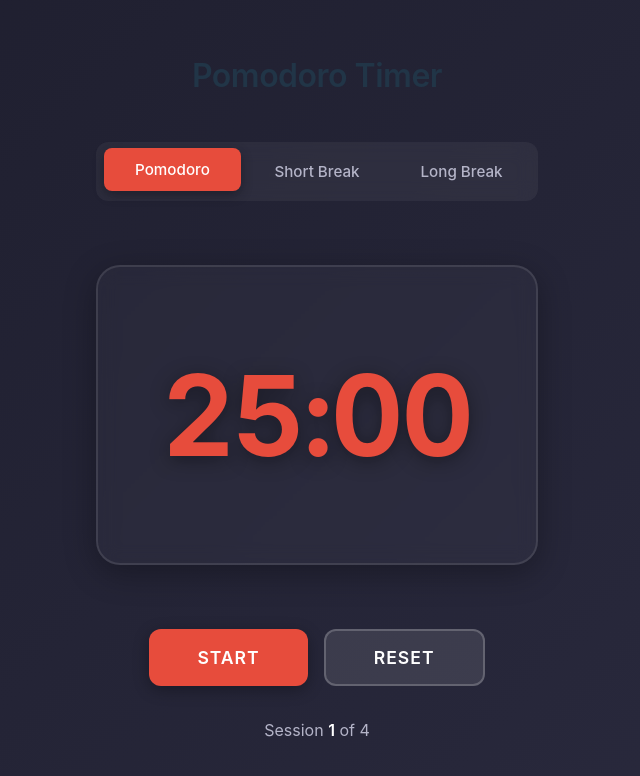
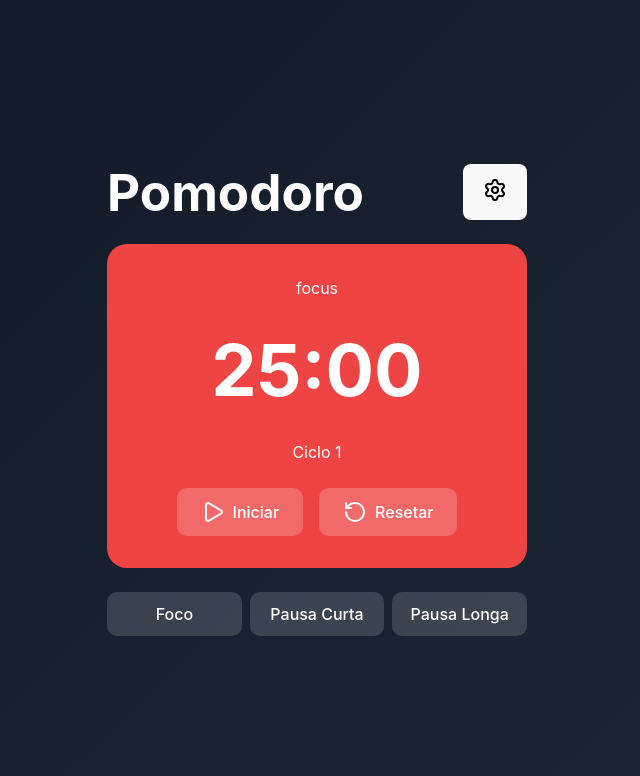
Before and after one commit to LucasAzevedoCosta/pomodoro-timer, a React (Vite) app: page / in a window 1280 px wide. Shown: the top 776 px of the page, without its empty margins (323-963 px from the left). Built offline with nearby package versions, Linux system fonts and the light colour scheme.

Commit message:
Feat: Adicionando o modal de configurações do timer

```diff
--- a/package.json
+++ b/package.json
@@ -10,6 +10,7 @@
     "preview": "vite preview"
   },
   "dependencies": {
+    "lucide-react": "^0.562.0",
     "react": "^18.2.0",
     "react-dom": "^18.2.0"
   },
@@ -19,13 +20,13 @@
     "@typescript-eslint/eslint-plugin": "^7.1.1",
     "@typescript-eslint/parser": "^7.1.1",
     "@vitejs/plugin-react": "^4.2.1",
+    "electron": "^30.0.1",
+    "electron-builder": "^24.13.3",
     "eslint": "^8.57.0",
     "eslint-plugin-react-hooks": "^4.6.0",
     "eslint-plugin-react-refresh": "^0.4.5",
     "typescript": "^5.2.2",
     "vite": "^5.1.6",
-    "electron": "^30.0.1",
-    "electron-builder": "^24.13.3",
     "vite-plugin-electron": "^0.28.6",
     "vite-plugin-electron-renderer": "^0.14.5"
   },
--- a/src/App.tsx
+++ b/src/App.tsx
@@ -1,4 +1,4 @@
-import PomodoroTimer from "./components/PomodoroTimer"
+import { PomodoroTimer } from "./components/PomodoroTimer"
 
 function App() {
 
--- /dev/null
+++ b/src/components/PomodoroSettingsModal.tsx
@@ -0,0 +1,82 @@
+import { useState } from "react";
+import { PomodoroSettings } from "../hooks/pomodoro";
+import styles from "./PomodoroSettingsModal.module.css";
+
+interface Props {
+  settings: PomodoroSettings;
+  onSave: (settings: PomodoroSettings) => void;
+  onCancel: () => void;
+}
+
+export function PomodoroSettingsModal({ settings, onSave, onCancel }: Props) {
+  const [tempSettings, setTempSettings] = useState(settings);
+
+  const handleChange = (key: keyof PomodoroSettings, value: number) => {
+    setTempSettings((prev) => ({ ...prev, [key]: value }));
+  };
+
+  return (
+    <div className={styles.overlay}>
+      <div className={styles.modal}>
+        <h2>Configurações</h2>
+
+        <div className={styles.field}>
+          <label>Foco (min)</label>
+          <input
+            className={styles.input}
+            type="number"
+            value={tempSettings.focusDuration}
+            onChange={(e) =>
+              handleChange("focusDuration", Number(e.target.value))
+            }
+          />
+        </div>
+
+        <div className={styles.field}>
+          <label>Pausa Curta (min)</label>
+          <input
+            className={styles.input}
+            type="number"
+            value={tempSettings.shortBreakDuration}
+            onChange={(e) =>
+              handleChange("shortBreakDuration", Number(e.target.value))
+            }
+          />
+        </div>
+
+        <div className={styles.field}>
+          <label>Pausa Longa (min)</label>
+          <input
+            className={styles.input}
+            type="number"
+            value={tempSettings.longBreakDuration}
+            onChange={(e) =>
+              handleChange("longBreakDuration", Number(e.target.value))
+            }
+          />
+        </div>
+
+        <div className={styles.field}>
+          <label>Ciclos</label>
+          <input
+            className={styles.input}
+            type="number"
+            value={tempSettings.cyclesBeforeLongBreak}
+            onChange={(e) =>
+              handleChange("cyclesBeforeLongBreak", Number(e.target.value))
+            }
+          />
+        </div>
+
+        <div className={styles.actions}>
+          <button className={styles.save} onClick={() => onSave(tempSettings)}>
+            Salvar
+          </button>
+          <button className={styles.cancel} onClick={onCancel}>
+            Cancelar
+          </button>
+        </div>
+      </div>
+    </div>
+  );
+}
--- /dev/null
+++ b/src/components/PomodoroTimer.module.css
@@ -0,0 +1,83 @@
+.container {
+  min-height: 100vh;
+  background: linear-gradient(135deg, #111827, #1f2937);
+  display: flex;
+  align-items: center;
+  justify-content: center;
+  color: white;
+  padding: 16px;
+}
+
+.card {
+  width: 100%;
+  max-width: 420px;
+}
+
+.header {
+  display: flex;
+  justify-content: space-between;
+  margin-bottom: 24px;
+}
+
+.timer {
+  border-radius: 20px;
+  padding: 32px;
+  margin-bottom: 24px;
+  text-align: center;
+}
+
+.focus {
+  background-color: #ef4444;
+}
+
+.shortBreak {
+  background-color: #22c55e;
+}
+
+.longBreak {
+  background-color: #3b82f6;
+}
+
+.time {
+  font-size: 72px;
+  font-weight: bold;
+  margin: 16px 0;
+}
+
+.controls {
+  display: flex;
+  justify-content: center;
+  gap: 16px;
+  margin-top: 24px;
+}
+
+.button {
+  background: rgba(255, 255, 255, 0.2);
+  border: none;
+  padding: 12px 24px;
+  border-radius: 10px;
+  color: white;
+  cursor: pointer;
+  display: flex;
+  gap: 8px;
+  align-items: center;
+}
+
+.modes {
+  display: flex;
+  gap: 8px;
+}
+
+.modeButton {
+  flex: 1;
+  padding: 12px;
+  border-radius: 10px;
+  border: none;
+  cursor: pointer;
+  color: white;
+  background: rgba(255, 255, 255, 0.15);
+}
+
+.active {
+  opacity: 1;
+}
--- a/src/components/PomodoroTimer.tsx
+++ b/src/components/PomodoroTimer.tsx
@@ -1,35 +1,93 @@
-import { useEffect } from 'react';
-import { setupPomodoro } from '../hooks/pomodoro';
-import '../style.css';
+import { useState } from "react";
+import { Play, Pause, RotateCcw, Settings } from "lucide-react";
+import { usePomodoro } from "../hooks/pomodoro";
+import { PomodoroSettingsModal } from "./PomodoroSettingsModal";
+import styles from "./PomodoroTimer.module.css";
 
-export default function PomodoroTimer() {
-  useEffect(() => {
-    setupPomodoro();
-  }, []);
+export function PomodoroTimer() {
+  const pomodoro = usePomodoro();
+  const [showSettings, setShowSettings] = useState(false);
+
+  const formatTime = (seconds: number) => {
+    const m = Math.floor(seconds / 60);
+    const s = seconds % 60;
+    return `${m.toString().padStart(2, "0")}:${s.toString().padStart(2, "0")}`;
+  };
+
+  const modeClass = styles[pomodoro.mode];
+
+  if (showSettings) {
+    return (
+      <PomodoroSettingsModal
+        settings={pomodoro.settings}
+        onSave={(s) => {
+          pomodoro.updateSettings(s);
+          setShowSettings(false);
+        }}
+        onCancel={() => setShowSettings(false)}
+      />
+    );
+  }
 
   return (
-    <div className="pomodoro-container">
-      <h1 className="app-title">Pomodoro Timer</h1>
+    <div className={styles.container}>
+      <div className={styles.card}>
+        <div className={styles.header}>
+          <h1>Pomodoro</h1>
+          <button onClick={() => setShowSettings(true)}>
+            <Settings />
+          </button>
+        </div>
 
-      <div className="mode-selector">
-        <button className="mode-btn active" data-mode="pomodoro">Pomodoro</button>
-        <button className="mode-btn" data-mode="short-break">Short Break</button>
-        <button className="mode-btn" data-mode="long-break">Long Break</button>
-      </div>
+        <div className={`${styles.timer} ${modeClass}`}>
+          <p>{pomodoro.mode}</p>
+          <div className={styles.time}>{formatTime(pomodoro.timeLeft)}</div>
+          <p>Ciclo {pomodoro.cycleCount + 1}</p>
 
-      <div className="timer-display">
-        <span id="timer">25:00</span>
-      </div>
+          <div className={styles.controls}>
+            <button
+              className={styles.button}
+              onClick={pomodoro.isRunning ? pomodoro.pause : pomodoro.start}
+            >
+              {pomodoro.isRunning ? <Pause /> : <Play />}
+              {pomodoro.isRunning ? "Pausar" : "Iniciar"}
+            </button>
 
-      <div className="controls">
-        <button id="start-btn" className="control-btn primary">Start</button>
-        <button id="reset-btn" className="control-btn secondary">Reset</button>
-      </div>
+            <button className={styles.button} onClick={pomodoro.reset}>
+              <RotateCcw />
+              Resetar
+            </button>
+          </div>
+        </div>
 
-      <div className="session-info">
-        <p>
-          Session <span id="session-count">1</span> of 4
-        </p>
+        <div className={styles.modes}>
+          <button
+            className={`${styles.modeButton} ${
+              pomodoro.mode === "focus" ? styles.active : ""
+            }`}
+            onClick={() => pomodoro.switchMode("focus")}
+          >
+            Foco
+          </button>
+
+          <button
+            className={`${styles.modeButton} ${
+              pomodoro.mode === "shortBreak" ? styles.active : ""
+            }`}
+            onClick={() => pomodoro.switchMode("shortBreak")}
+          >
+            Pausa Curta
+          </button>
+
+          <button
+            className={`${styles.modeButton} ${
+              pomodoro.mode === "longBreak" ? styles.active : ""
+            }`}
+            onClick={() => pomodoro.switchMode("longBreak")}
+          >
+            Pausa Longa
+          </button>
+        </div>
       </div>
     </div>
   );
--- a/src/hooks/pomodoro.ts
+++ b/src/hooks/pomodoro.ts
@@ -1,146 +1,114 @@
-export type TimerMode = 'pomodoro' | 'short-break' | 'long-break';
+import { useCallback, useEffect, useRef, useState } from "react";
 
-export interface TimerState {
-  mode: TimerMode;
-  timeLeft: number;
-  isRunning: boolean;
-  sessionCount: number;
-  intervalId: number | null;
+export interface PomodoroSettings {
+  focusDuration: number;
+  shortBreakDuration: number;
+  longBreakDuration: number;
+  cyclesBeforeLongBreak: number;
 }
 
-export const TIMER_DURATIONS: Record<TimerMode, number> = {
-  'pomodoro': 25 * 60,
-  'short-break': 5 * 60,
-  'long-break': 15 * 60,
+export type TimerMode = "focus" | "shortBreak" | "longBreak";
+
+const DEFAULT_SETTINGS: PomodoroSettings = {
+  focusDuration: 25,
+  shortBreakDuration: 5,
+  longBreakDuration: 15,
+  cyclesBeforeLongBreak: 4,
 };
 
-export const COLORS: Record<TimerMode, string> = {
-  'pomodoro': '#e74c3c',
-  'short-break': '#3498db',
-  'long-break': '#2ecc71',
-};
+export function usePomodoro() {
+  const [settings, setSettings] = useState<PomodoroSettings>(DEFAULT_SETTINGS);
+  const [mode, setMode] = useState<TimerMode>("focus");
+  const [timeLeft, setTimeLeft] = useState(settings.focusDuration * 60);
+  const [isRunning, setIsRunning] = useState(false);
+  const [cycleCount, setCycleCount] = useState(0);
 
-export const state: TimerState = {
-  mode: 'pomodoro',
-  timeLeft: TIMER_DURATIONS['pomodoro'],
-  isRunning: false,
-  sessionCount: 1,
-  intervalId: null,
-};
+  const intervalRef = useRef<number | null>(null);
 
-let initialized = false;
+  const getDurationByMode = useCallback(
+    (m: TimerMode, s = settings) => {
+      switch (m) {
+        case "focus":
+          return s.focusDuration;
+        case "shortBreak":
+          return s.shortBreakDuration;
+        case "longBreak":
+          return s.longBreakDuration;
+      }
+    },
+    [settings]
+  );
 
-export function setupPomodoro() {
-  if (initialized) return;
-  initialized = true;
+  const switchMode = useCallback(
+    (newMode: TimerMode) => {
+      setMode(newMode);
+      setIsRunning(false);
+      setTimeLeft(getDurationByMode(newMode) * 60);
+    },
+    [getDurationByMode]
+  );
 
-  const timerDisplay = document.getElementById('timer')!;
-  const startBtn = document.getElementById('start-btn') as HTMLButtonElement;
-  const resetBtn = document.getElementById('reset-btn') as HTMLButtonElement;
-  const modeBtns = document.querySelectorAll('.mode-btn');
-  const sessionCountDisplay = document.getElementById('session-count')!;
+  const start = () => setIsRunning(true);
+  const pause = () => setIsRunning(false);
 
-  function updateDisplay() {
-    const minutes = Math.floor(state.timeLeft / 60);
-    const seconds = state.timeLeft % 60;
-    timerDisplay.textContent = `${minutes.toString().padStart(2, '0')}:${seconds.toString().padStart(2, '0')}`;
-    sessionCountDisplay.textContent = state.sessionCount.toString();
+  const reset = () => {
+    setIsRunning(false);
+    setTimeLeft(getDurationByMode(mode) * 60);
+  };
 
-    startBtn.textContent = state.isRunning ? 'Pause' : 'Start';
-  }
+  const handleTimerComplete = useCallback(() => {
+    if (mode === "focus") {
+      const newCycle = cycleCount + 1;
+      setCycleCount(newCycle);
 
-  function switchMode(mode: TimerMode) {
-    if (state.isRunning) {
-      stopTimer();
+      if (newCycle % settings.cyclesBeforeLongBreak === 0) {
+        switchMode("longBreak");
+      } else {
+        switchMode("shortBreak");
+      }
+    } else {
+      switchMode("focus");
+    }
+  }, [mode, cycleCount, settings.cyclesBeforeLongBreak, switchMode]);
+
+  const updateSettings = (newSettings: PomodoroSettings) => {
+    setSettings(newSettings);
+    setIsRunning(false);
+    setTimeLeft(getDurationByMode(mode, newSettings) * 60);
+  };
+
+  useEffect(() => {
+    if (!isRunning) {
+      if (intervalRef.current) clearInterval(intervalRef.current);
+      return;
     }
 
-    state.mode = mode;
-    state.timeLeft = TIMER_DURATIONS[mode];
+    intervalRef.current = window.setInterval(() => {
+      setTimeLeft((prev) => {
+        if (prev <= 1) {
+          setIsRunning(false);
+          handleTimerComplete();
+          return 0;
+        }
+        return prev - 1;
+      });
+    }, 1000);
 
-    modeBtns.forEach(btn => {
-      btn.classList.remove('active');
-      if (btn.getAttribute('data-mode') === mode) {
-        btn.classList.add('active');
-      }
-    });
+    return () => {
+      if (intervalRef.current) clearInterval(intervalRef.current);
+    };
+  }, [isRunning, handleTimerComplete]);
 
-    document.documentElement.style.setProperty('--accent-active', COLORS[mode]);
-    updateDisplay();
-  }
-
-  function startTimer() {
-    state.isRunning = true;
-    startBtn.textContent = 'Pause';
-
-    state.intervalId = window.setInterval(() => {
-      if (state.timeLeft > 0) {
-        state.timeLeft--;
-        updateDisplay();
-      } else {
-        stopTimer();
-        playNotificationSound();
-
-        if (state.mode === 'pomodoro') {
-          state.sessionCount++;
-          const nextMode = state.sessionCount % 4 === 0 ? 'long-break' : 'short-break';
-          switchMode(nextMode);
-        } else {
-          switchMode('pomodoro');
-        }
-      }
-    }, 1000);
-  }
-
-  function stopTimer() {
-    state.isRunning = false;
-    if (state.intervalId !== null) {
-      clearInterval(state.intervalId);
-      state.intervalId = null;
-    }
-    startBtn.textContent = 'Start';
-  }
-
-  function toggleTimer() {
-    if (state.isRunning) {
-      stopTimer();
-    } else {
-      startTimer();
-    }
-  }
-
-  function resetTimer() {
-    stopTimer();
-    state.timeLeft = TIMER_DURATIONS[state.mode];
-    updateDisplay();
-  }
-
-  function playNotificationSound() {
-    const audioContext = new AudioContext();
-    const oscillator = audioContext.createOscillator();
-    const gainNode = audioContext.createGain();
-
-    oscillator.connect(gainNode);
-    gainNode.connect(audioContext.destination);
-
-    oscillator.frequency.value = 800;
-    oscillator.type = 'sine';
-
-    gainNode.gain.setValueAtTime(0.3, audioContext.currentTime);
-    gainNode.gain.exponentialRampToValueAtTime(0.01, audioContext.currentTime + 0.5);
-
-    oscillator.start(audioContext.currentTime);
-    oscillator.stop(audioContext.currentTime + 0.5);
-  }
-
-  startBtn.addEventListener('click', toggleTimer);
-  resetBtn.addEventListener('click', resetTimer);
-
-  modeBtns.forEach(btn => {
-    btn.addEventListener('click', () => {
-      const mode = btn.getAttribute('data-mode') as TimerMode;
-      switchMode(mode);
-    });
-  });
-
-  updateDisplay();
+  return {
+    settings,
+    mode,
+    timeLeft,
+    isRunning,
+    cycleCount,
+    start,
+    pause,
+    reset,
+    switchMode,
+    updateSettings,
+  };
 }
--- a/src/index.css
+++ b/src/index.css
@@ -12,6 +12,21 @@
   -webkit-font-smoothing: antialiased;
   -moz-osx-font-smoothing: grayscale;
 }
+/* RESET BÁSICO */
+* {
+  box-sizing: border-box;
+  margin: 0;
+  padding: 0;
+}
+
+/* ALTURA TOTAL PARA ELECTRON */
+html,
+body,
+#root {
+  width: 100%;
+  height: 100%;
+}
+
 
 a {
   font-weight: 500;
```
Also changed, not shown: src/components/PomodoroSettingsModal.module.css (added, +49 -0 lines), src/hooks/counter.ts (deleted, +0 -9 lines), 1 other file (tests, documents, lock files or other folders).
